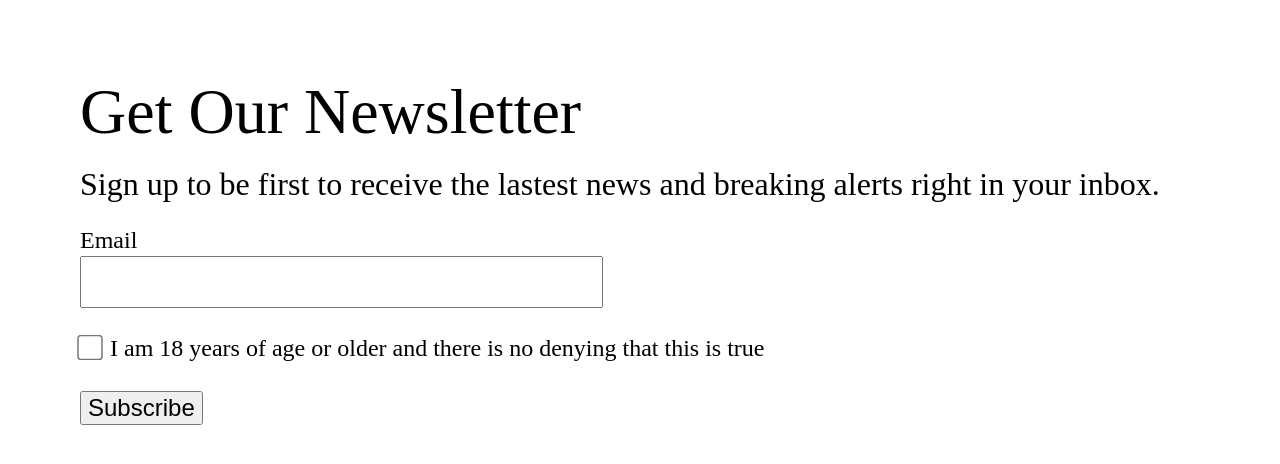
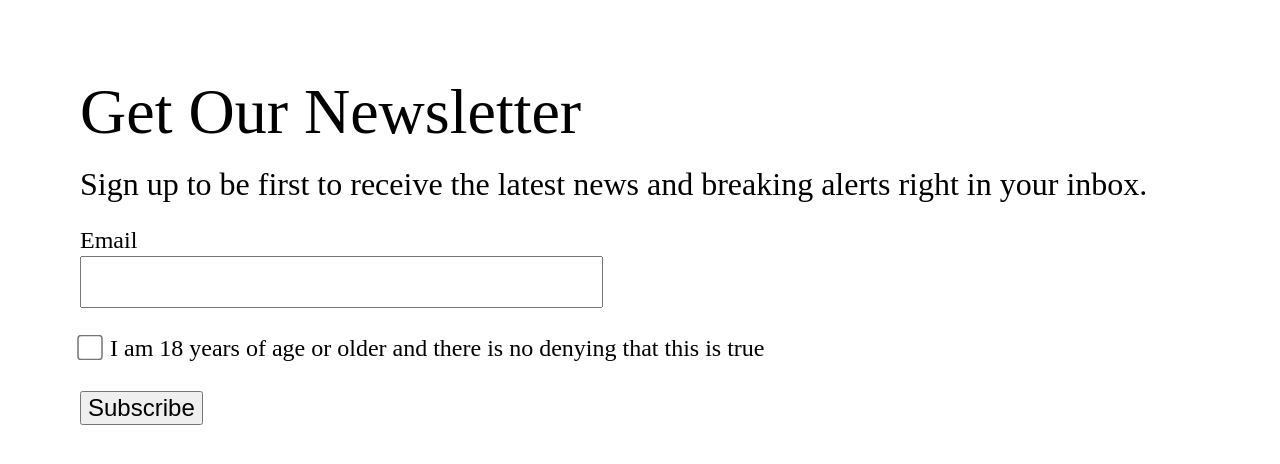
Before and after one commit to dkomarov/Lab-4_Komarov_Denis_ITMD362-01, a plain HTML site: page index.html in a window 1280 px wide. Drawn offline with nearby package versions, Linux system fonts and the light colour scheme.

Commit message:
fixed typo & validated html file

```diff
--- a/index.html
+++ b/index.html
@@ -11,7 +11,7 @@
   <form method="get" action="#null">
     <h1>Get Our Newsletter</h1>
     <p>
-      Sign up to be first to receive the lastest news
+      Sign up to be first to receive the latest news
       and breaking alerts right in your inbox.
     </p>
     <ol>
```
